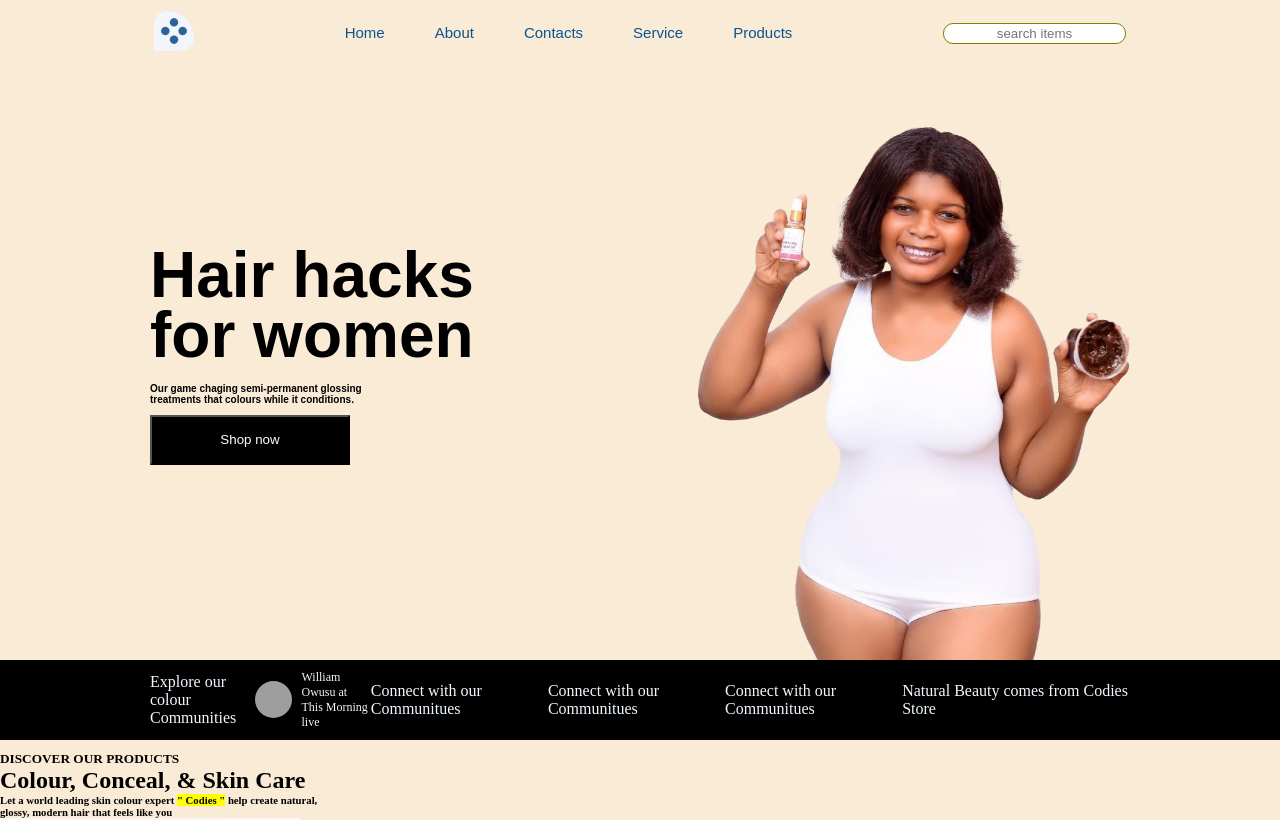
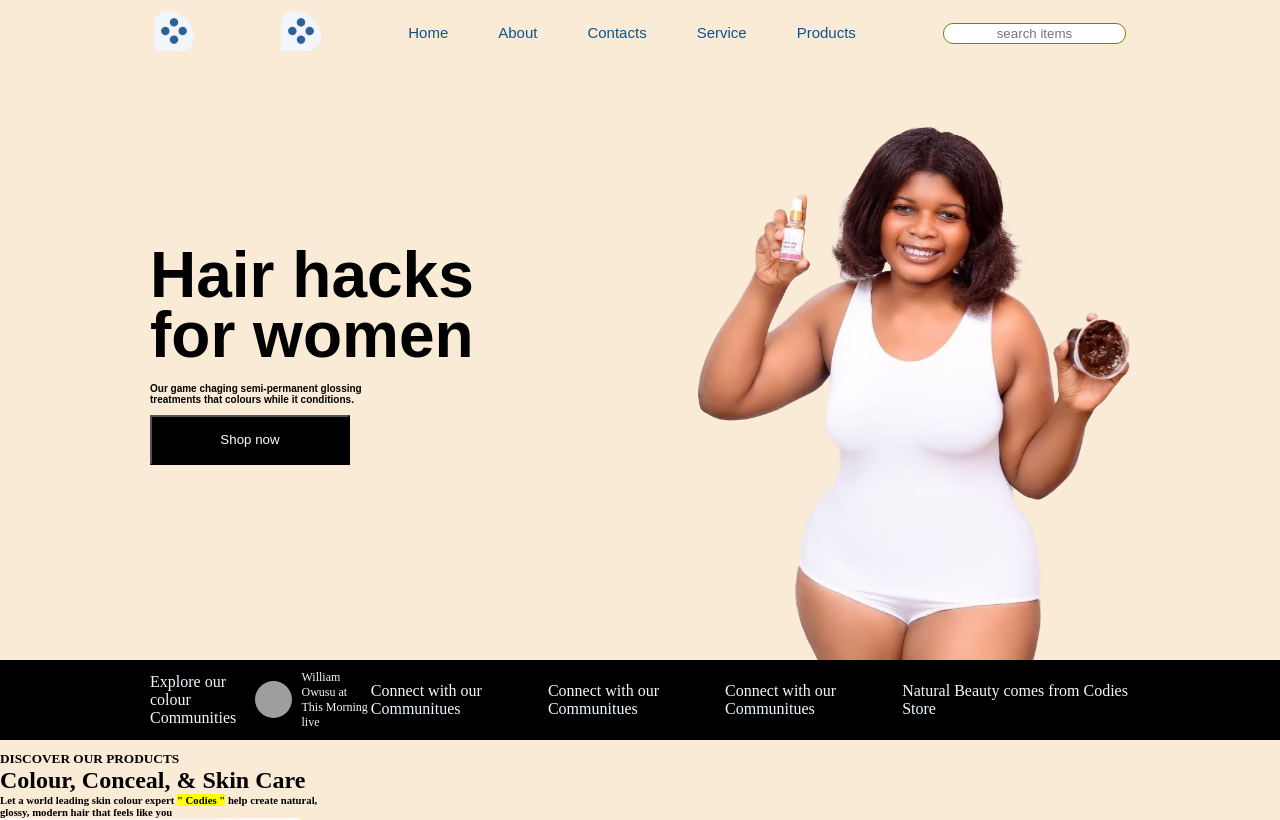
Before and after one commit to Saniflex-1/ReactJs, a React (Create React App) app: page / in a window 1280 px wide. Shown: the top 820 px of the page. Built offline with nearby package versions, Linux system fonts and the light colour scheme; grey boxes are pictures that could not be loaded.

Commit message:
Update nav.links.js

```diff
--- a/src/Components/nav.links.js
+++ b/src/Components/nav.links.js
@@ -1,16 +1,22 @@
-// import { useState } from "react";
+import { useState } from "react";
 
 function NavBar() {
+  const [isTog, setIsToggle] = useState(true);
+  function toggle() {
+    setIsToggle((isTog) => !isTog);
+  }
+
   return (
     <>
-      {/* <button className="humberg" onClick={humber}>
-        &times;
-      </button> */}
       {
         <div className="nav">
-          <div className="logo">
+          <div className="logo big">
             <img src="./tog.gif" alt="log" />
           </div>
+          <div className="logo small" onClick={toggle}>
+            <img src="./tog.gif" alt="log" />
+          </div>
+          {isTog && (
             <div className="nav-links">
               <li>
                 <a href="/">Home</a>
@@ -25,9 +31,10 @@ function NavBar() {
                 <a href="/">Service</a>
               </li>
               <li>
-              <a href="/">Products</a>
+                <a href="#products">Products</a>
               </li>
             </div>
+          )}
 
           <div className="search">
             <input type="text" placeholder="search items" />
```
Lines whose indentation alone changed are shown as unchanged.
